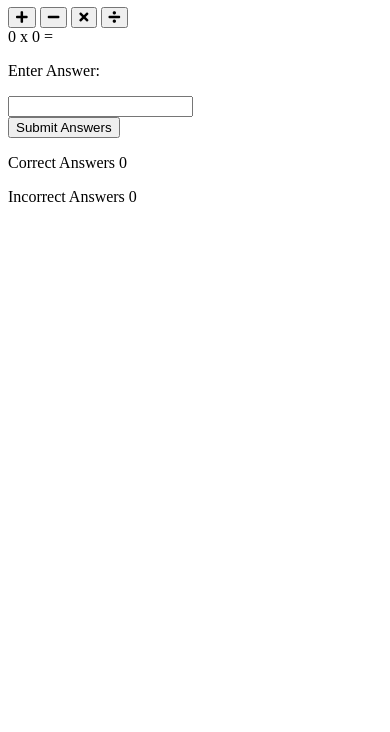
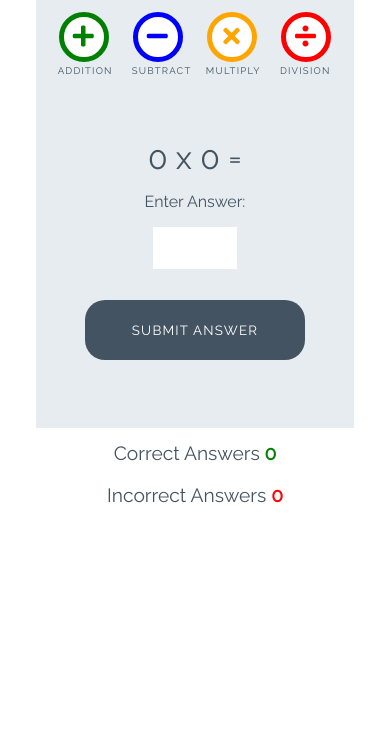
Before and after one commit to AlaYousef/love-maths, a plain HTML site: page index.html in a window 390 px wide. Shown: the part 112-844 px from the top of the page. Drawn offline with Linux system fonts and the light colour scheme.

Commit message:
ass style to game

```diff
--- a/assets/css/style.css
+++ b/assets/css/style.css
@@ -0,0 +1,252 @@
+/* --------- Global style */
+
+body {
+    background-color: white;
+    font-family: "Raleway", sans-serif;
+    color: #445361;
+    text-align: center;
+}
+
+/* --------- Heading */
+
+.heading {
+    text-align: center;
+    font-size: 2.5rem;
+}
+
+.logo {
+    height: 40px;
+    padding-right: 5px;
+}
+
+/* --------- Game layout */
+
+.game-area {
+    background-color: #E6ECF0;
+    box-sizing: border-box;
+    width: 85%;
+    height: 65vh;
+    max-height: 450px;
+    max-width: 830px;
+    margin-left: auto;
+    margin-right: auto;
+    padding: 1%;
+}
+
+.question-area {
+    width: 50%;
+    font-size: 2rem;
+    margin: auto;
+    padding: 50px 0;
+}
+
+.question-area span {
+    padding: 0 15px;
+}
+
+.score-area {
+    margin: 5px auto;
+    width: 60%;
+    font-size: 1.2rem;
+}
+
+.controls-area {
+    width: 85%;
+    margin: 30px auto;
+}
+
+#score {
+    color: green;
+    font-weight: bold;
+}
+
+#incorrect {
+    color: red;
+    font-weight: bold;
+}
+
+.answer-message {
+    display: none;
+    font-size: 1rem;
+}
+
+#answer-box {
+    border: none;
+    color: #445361;
+    display: inline-block;
+    height: 40px;
+    width: 80px;
+    font-size: 1.2rem;
+}
+
+.scores {
+    display: inline-block;
+    padding: 25px;
+}
+
+/* --------- Buttons */
+
+.btn {
+    width: 220px;
+    height: 60px;
+    font-family: "Raleway", sans-serif;
+    text-transform: uppercase;
+    letter-spacing: 1.2px;
+    color: white;
+}
+
+.btn:focus {
+    outline: none;
+}
+
+.btn--big {
+    padding-top: 10px;
+    border-radius: 50%;
+    background-color: white;
+    border: 10px solid;
+    width: 100px;
+    height: 100px;
+    font-size: 3.2rem;
+    margin: 0 30px;
+    transition: all 0.5s;
+}
+
+.btn--big::after{
+    content: attr(data-type);
+    font-size: 1rem;
+    color: #445361;
+    position: relative;
+    left: -0.5em;
+}
+
+.btn--blue {
+    border-color: blue;
+    color: blue;
+}
+
+.btn--blue:active,
+.btn--blue:hover {
+    background-color: darkblue;
+    color: white;
+}
+
+.btn--orange {
+    border-color: orange;
+    color: orange;
+}
+
+.btn--orange:active,
+.btn--orange:hover {
+    background-color: darkorange;
+    color: white;
+}
+
+.btn--red {
+    border-color: red;
+    color: red;
+}
+
+.btn--red:active,
+.btn--red:hover {
+    background-color: darkred;
+    color: white;
+}
+
+.btn--green {
+    border-color: green;
+    color: green;
+}
+
+.btn--green:active,
+.btn--green:hover {
+    background-color: darkgreen;
+    color: white;
+}
+
+.btn--gray {
+    margin-top: 5px;
+    background-color: #445361;
+    border: 1px transparent;
+    border-radius: 20px;
+}
+
+.btn--gray:active,
+.btn--gray:hover {
+    background-color: #0d1013;
+}
+
+/* --------- Media queries */
+
+@media (max-width: 414px) {
+    .controls-area {
+        width: 100%;
+    }
+
+    .btn--big {
+        margin: 0 10px;
+        padding: 5px;
+        border: 5px solid;
+        width: 50px;
+        height: 50px;
+        font-size: 1.5rem;
+    }
+
+    .btn--big::after {
+        font-size: 0.6rem;
+        left: -0.7rem;
+    }
+
+    .question-area {
+        padding: 10% 0;
+        width: 100%;
+    }
+
+    .question-area span {
+        padding: 0;
+    }
+
+    .answer-message {
+        display: block;
+    }
+
+    #answer-box {
+        display: block;
+        margin: 0 auto;
+    }
+    .btn--gray {
+        margin-top: 0;
+    }
+
+    .score-area {
+        width: 100%;
+    }
+
+    .scores {
+        margin: 0.5em auto;
+        display: block;
+        padding: 5px;
+    }
+
+    .heading {
+        font-size: 2rem;
+    }
+}
+
+@media (max-width: 320px) {
+    .game-area {
+        height: 70vh;
+    }
+
+    .controls-area {
+        width: 75%;
+        margin: 10px auto;
+    }
+
+    .btn--big {
+        margin: 10px 10px;
+    }
+    .question-area {
+        padding: 10px 0;
+    }
+
+}
--- a/index.html
+++ b/index.html
@@ -1,44 +1,56 @@
 <!DOCTYPE html>
 <html lang="en">
+
 <head>
     <meta charset="UTF-8">
-    <meta http-equiv="X-UA-Compatible" content="IE=edge">
     <meta name="viewport" content="width=device-width, initial-scale=1.0">
-    <link rel="stylesheet" href="https://use.fontawesome.com/releases/v5.7.2/css/all.css" integrity="sha384-fnmOCqbTlWIlj8LyTjo7mOUStjsKC4pOpQbqyi7RrhN7udi9RwhKkMHpvLbHG9Sr" crossorigin="anonymous">
+
+    <!-- font awesome and google fonts -->
+    <link rel="stylesheet" href="https://use.fontawesome.com/releases/v5.7.2/css/all.css"
+        integrity="sha384-fnmOCqbTlWIlj8LyTjo7mOUStjsKC4pOpQbqyi7RrhN7udi9RwhKkMHpvLbHG9Sr" crossorigin="anonymous">
+    <link href="https://fonts.googleapis.com/css?family=Raleway%7CRighteous" rel="stylesheet">
+
     <link rel="stylesheet" href="assets/css/style.css">
     <title>Document</title>
 </head>
+
 <body>
     <h1 class="heading">
-        <img class ="logo "src="assets/images/logo.png" alt="logo">Love Maths
+        <img class="logo" src="assets/images/logo.png" alt="logo"> Love Maths
+    </h1>
 
-    </h1>
     <div class="game-area">
-        <div class="control-area">
-            <button class="btn btn--big btn--green"> <i class="fas fa-plus"></i></button>
-            <button class="btn btn--big btn--blue"><i class="fas fa-minus"></i></button>
-            <button class="btn btn--big btn--orange"><i class="fas fa-times"></i></button>
-            <button class="btn btn--big btn--red"><i class="fas fa-divide"></i></button>
+        <div class="controls-area">
+            <button data-type="addition" class="btn btn--big btn--green">
+                <i class="fas fa-plus"></i>
+            </button>
+            <button data-type="subtract" class="btn btn--big btn--blue">
+                <i class="fas fa-minus"></i>
+            </button>
+            <button data-type="multiply" class="btn btn--big btn--orange">
+                <i class="fas fa-times"></i>
+            </button>
+            <button data-type="division" class="btn btn--big btn--red">
+                <i class="fas fa-divide"></i>
+            </button>
         </div>
-
         <div class="question-area">
-            <span id ="operand1">0</span>
+            <span id="operand1">0</span>
             <span id="operator">x</span>
             <span id="operand2">0</span>
             <span>=</span>
+            <p class="answer-message">Enter Answer:</p>
+            <input id="answer-box" type="number">
+        </div>
+        <button data-type="submit" class="btn btn--gray">Submit Answer</button>
+    </div>
 
-            <p class="answers-message">Enter Answer: </p>
-            <input type="number" id="answer-box">
-        </div>
-        <button class = "btn btn--gray">Submit Answers</button>
-
-    </div>
     <div class="score-area">
-        <p class="scores">Correct Answers <span class="score">0</span></p>
-        <p class="scores">Incorrect Answers <span class="incorrect">0</span></p>
+        <p class="scores">Correct Answers <span id="score">0</span></p>
+        <p class="scores">Incorrect Answers <span id="incorrect">0</span></p>
     </div>
 
     <script src="assets/js/script.js"></script>
+</body>
 
-</body>
 </html>
```
